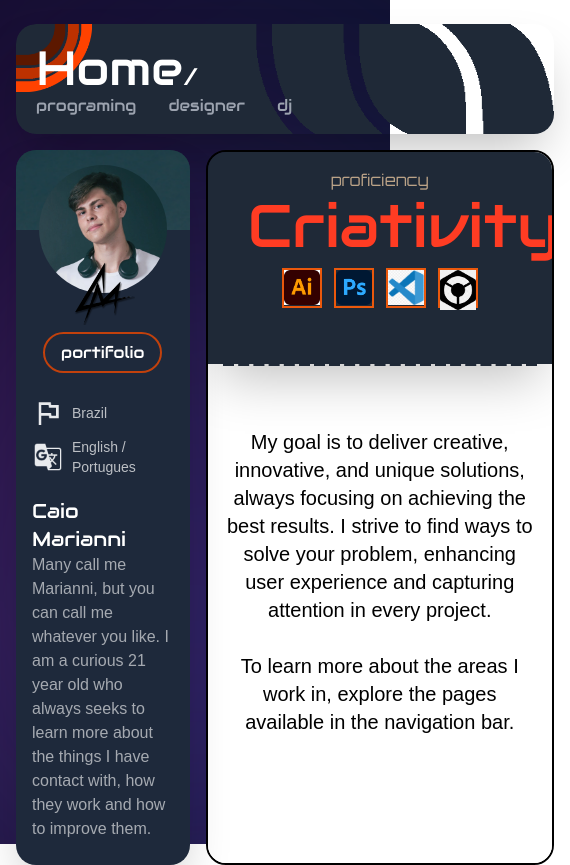
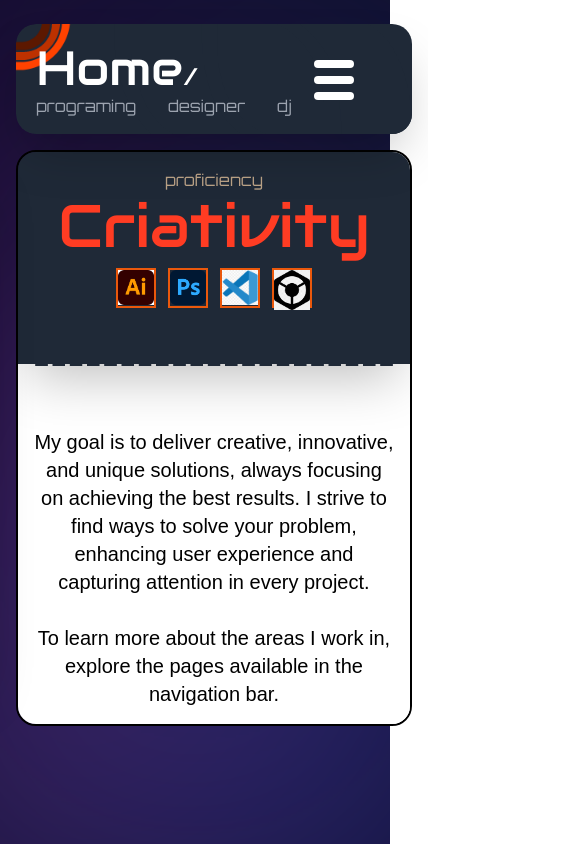
Before and after one commit to Caio-Marianni/Portfolio, a Vue app: page / in a window 390 px wide. Shown: the whole page, 570 px wide, since content can reach past the window. After the commit the page ends 844 px from the top, so only its background shows below. Built offline with nearby package versions, Linux system fonts and the light colour scheme; a web font is replaced by a local one.

Commit message:
Mobile port

```diff
--- a/src/App.vue
+++ b/src/App.vue
@@ -6,18 +6,20 @@ import Navbar from "./components/Navbar.vue";
 </script>
 
 <template>
+  <!-- background -->
   <div class="absolute h-screen w-screen bg-[#0D0A2C] overflow-hidden">
     <Background />
   </div>
-  <div class="absolute h-full">
+  <!-- Main Content -->
+  <div class="absolute h-full z-10">
     <!-- Navbar -->
-    <div className="md:w-5/6 lg:w-8/12 m-auto mx-4 md:m-auto">
+    <div className="relative md:w-11/12 lg:w-8/12 m-auto mx-4 md:m-auto z-10">
       <Navbar />
     </div>
-    <!-- Content -->
-    <div className="relative flex gap-4 md:w-5/6 lg:w-8/12 mx-4 my-4 md:my-4 md:m-auto rounded-[20px]">
+    <!-- Page -->
+    <div className="relative flex gap-4 md:w-11/12 lg:w-8/12 mx-4 my-4 md:my-4 md:m-auto rounded-[20px]">
       <!-- Personal Card -->
-      <div className="w-1/2 max-w-96">
+      <div className="absolute w-full md:relative md:w-1/3 md:max-w-96">
         <PersonalCard />
       </div>
       <!-- Content Place -->
@@ -25,5 +27,8 @@ import Navbar from "./components/Navbar.vue";
         <RouterView />
       </div>
     </div>
+    <div class="absolute top-0 h-screen w-screen md:hidden">
+      <PersonalCard/>
+    </div>
   </div>
 </template>
--- a/src/components/Navbar.vue
+++ b/src/components/Navbar.vue
@@ -2,11 +2,11 @@
 import { RouterLink } from 'vue-router';
 </script>
 <template>
-  <div class="flex items-center w-full mt-6 rounded-[20px] overflow-hidden shadow-2xl">
+  <div class="flex items-center w-full mt-6 rounded-[20px] overflow-hidden shadow-2xl z-20">
     <!-- Navigation -->
-    <div class="relative w-full bg-gray-800 h-[110px] py-5 pl-5 rounded-l-[20px] font-terFont">
-      <h1 class="absolute z-10 text-5xl text-white">Home<span class="text-gray text-2xl font-medium">/</span></h1>
-      <ul class="absolute z-10 bottom-4 flex gap-8 text-gray-400">
+    <div class="relative w-full bg-gray-800 h-[110px] py-5 pl-5 rounded-l-[20px]">
+      <h1 class="absolute z-10 text-5xl text-white font-terFont">Home<span class="text-gray text-2xl font-medium">/</span></h1>
+      <ul class="absolute z-10 bottom-4 flex gap-8 text-gray-400 font-mainFont">
         <li class="hover:text-orange-500 transition-all duration-150"><RouterLink to="">programing</RouterLink></li>
         <li class="hover:text-orange-500 transition-all duration-150"><RouterLink to="">designer</RouterLink></li>
         <li class="hover:text-orange-500 transition-all duration-150"><RouterLink to="">dj</RouterLink></li>
@@ -14,7 +14,8 @@ import { RouterLink } from 'vue-router';
       <!-- Border Detail -->
       <img class="absolute w-32 top-0 -translate-x-8 -translate-y-5" src="../assets/coner.png" alt="">
     </div>
-    <!-- Final Detail -->
-    <img class="h-[110px] w-[300px]" src="../assets/final.webp" alt="">
+    <!-- Final background Detail -->
+    <img class="h-[110px] w-[300px] bg-gray-800 md:bg-transparent" src="../assets/final.webp" alt="">
+
   </div>
 </template>
--- a/src/components/PersonalCard.vue
+++ b/src/components/PersonalCard.vue
@@ -1,25 +1,72 @@
+<script>
+export default {
+  components: { Navigation },
+  methods: {
+    rotateMenu() {
+      const bar1 = this.$refs.bar1;
+      const bar2 = this.$refs.bar2;
+      const bar3 = this.$refs.bar3;
+      const menu = this.$refs.menu;
+      const card = this.$refs.card;
+      bar1.classList.toggle("-rotate-45");
+      bar1.classList.toggle("translate-y-4");
+      bar2.classList.toggle("opacity-0");
+      bar3.classList.toggle("rotate-45");
+      bar3.classList.toggle("-translate-y-4");
+      menu.classList.toggle("bg-[#090909]");
+      menu.classList.toggle("bg-opacity-50");
+      card.classList.toggle("left-4");
+    },
+  },
+};
+</script>
 <template>
+  <div class="relative md:static w-full h-full md:w-auto md:h-auto overflow-hidden md:overflow-visible">
+    <!-- Burguer Menu -->
+    <div class="absolute top-[60px] right-2 md:invisible h-20 pr-5 z-10">
       <div
-    class="font-terFont text-white h-auto sticky top-4 pb-4 rounded-[20px] max-w-96 shadow-2xl overflow-hidden bg-slate-800"
+        @click="rotateMenu"
+        class="absolute right-7 cursor-pointer flex flex-col gap-2 justify-center items-center"
       >
-    <!-- Banner part -->
+        <div
+          ref="bar1"
+          class="h-2 w-10 bg-white rounded-full transition duration-300 ease-in-out transform"
+        ></div>
+        <div
+          ref="bar2"
+          class="h-2 w-10 bg-white rounded-full transition duration-200 ease-in-out transform rotate-0"
+        ></div>
+        <div
+          ref="bar3"
+          class="h-2 w-10 bg-white rounded-full transition duration-300 ease-in-out transform"
+        ></div>
+      </div>
+    </div>
+    <!-- menu personal card -->
+    <div ref="menu" class="h-full transition-all duration-300"></div>
+    <!-- Personal Card -->
+    <div
+      ref="card"
+      class="absolute md:sticky font-terFont text-white top-40 -left-full md:top-4 pb-4 rounded-[20px] max-w-96 shadow-2xl overflow-hidden bg-gray-800 transition-all duration-300"
+    >
+      <!-- top banner part -->
       <div>
+        <!-- background banner -->
         <img
           class="h-20 object-cover w-full"
           src="../assets/background.webp"
           alt="background"
         />
-      <div class="flex flex-col justify-center items-center -mt-[65px]">
+        <!-- profile and logo -->
+        <div
+          class="flex flex-col justify-center items-center -mt-[50px] lg:-mt-[65px]"
+        >
           <img
-          class="w-32 rounded-full"
+            class="w-28 lg:w-32 rounded-full"
             src="../assets/profile.webp"
             alt="personal-pic"
           />
-        <img
-          class="w-16 -mt-8 "
-          src="../assets/logo.webp"
-          alt="logo"
-        />
+          <img class="w-16 -mt-8" src="../assets/logo.webp" alt="logo" />
         </div>
         <!-- Dowload Cv -->
         <div class="text-center py-4 mb-20">
@@ -35,9 +82,7 @@
       <!-- info part -->
       <div class="px-4 -mt-20">
         <!-- info -->
-      <div
-        class="flex flex-col gap-2 mt-24 text-sm font-secFont"
-      >
+        <div class="flex flex-col gap-2 mt-24 text-sm font-secFont">
           <div class="flex items-center">
             <img
               class="w-8 h-8 md:w-9 md:h-9"
@@ -55,7 +100,7 @@
             <p class="opacity-70 pl-2">English / Portugues</p>
           </div>
         </div>
-      <h2 class="font-normal mt-5 text-xl">Caio Marianni</h2>
+        <h2 class="font-normal mt-5 mb-2 mr-2 text-xl border-b-2  border-orange-300">Caio Marianni</h2>
         <p class="font-secFont font-extralight mb-2 opacity-60">
           Many call me Marianni, but you can call me whatever you like. I am a
           curious 21 year old who always seeks to learn more about the things I
@@ -63,4 +108,5 @@
         </p>
       </div>
     </div>
+  </div>
 </template>
```
Lines whose indentation alone changed are shown as unchanged.
